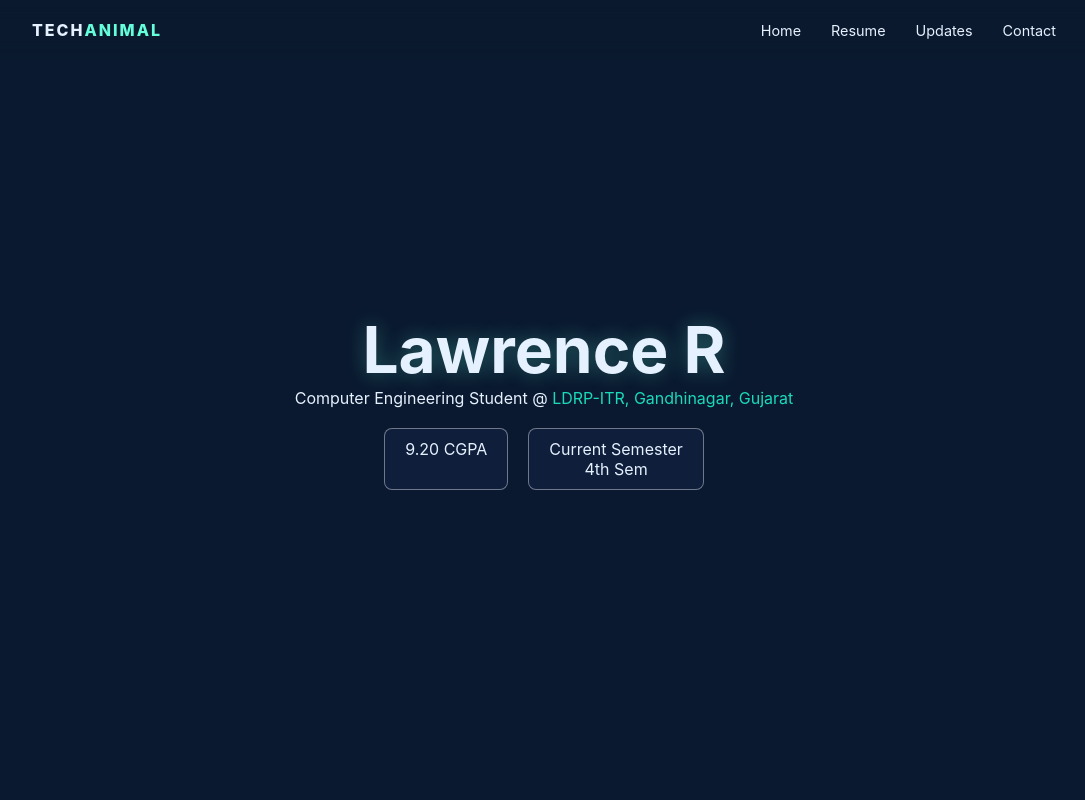
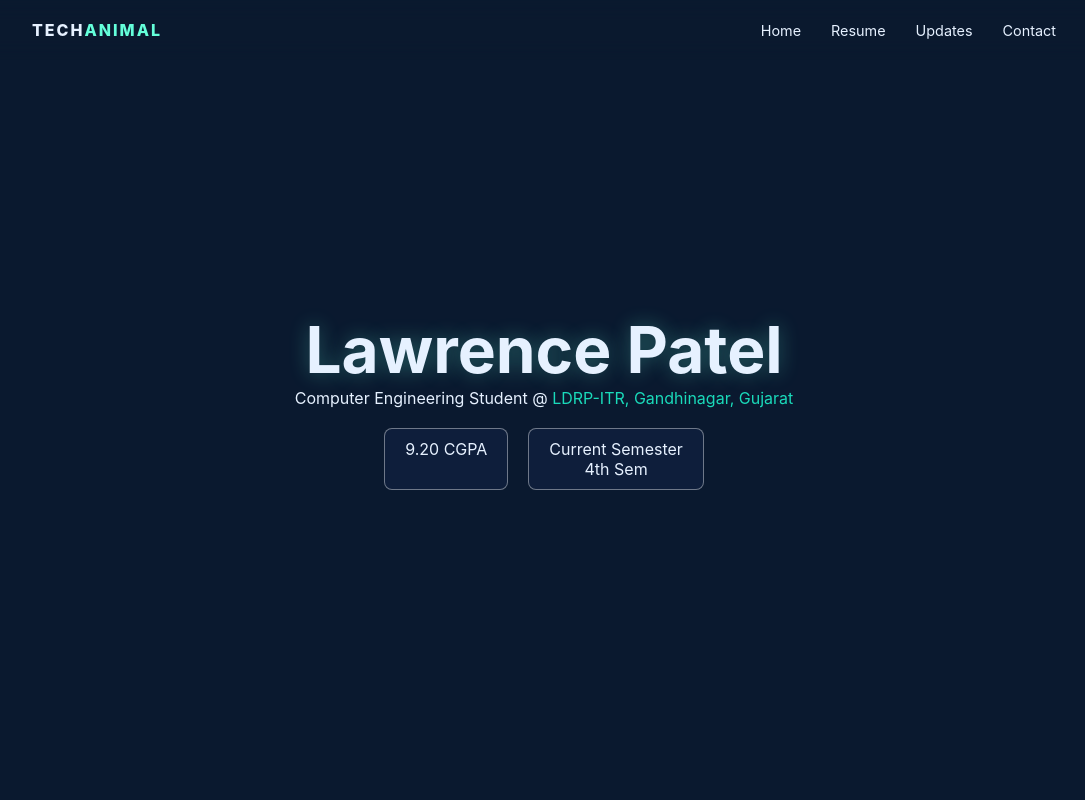
Before and after one commit to Lawrence1505/Lawrence1505.github.io, a plain HTML site: page index.html in a window 1280 px wide. Shown: the top 800 px of the page, without its empty margins (96-1181 px from the left). Drawn offline with Linux system fonts and the light colour scheme.

Commit message:
Update name from 'Lawrence R' to 'Lawrence Patel'

```diff
--- a/index.html
+++ b/index.html
@@ -3,7 +3,7 @@
 <head>
     <meta charset="UTF-8">
     <meta name="viewport" content="width=device-width, initial-scale=1.0">
-    <title>Lawrence . R | Tech animal</title>
+    <title>Lawrence Patel | Tech animal</title>
     <link rel="stylesheet" href="style.css">
     <link rel="stylesheet" href="https://cdnjs.cloudflare.com/ajax/libs/font-awesome/6.0.0/css/all.min.css">
 </head>
@@ -28,7 +28,7 @@
 
     <header id="home">
         <div class="hero-content">
-            <h1 class="glow-text">Lawrence R</h1>
+            <h1 class="glow-text">Lawrence Patel</h1>
             <p>Computer Engineering Student @
                 <a href="https://ldrp.ac.in" target="_blank">LDRP-ITR, Gandhinagar, Gujarat</a>
             </p>
```
